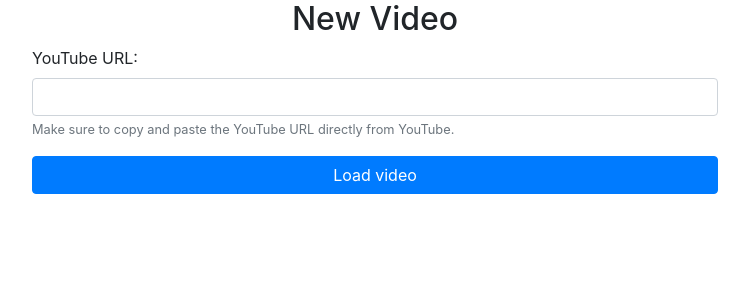
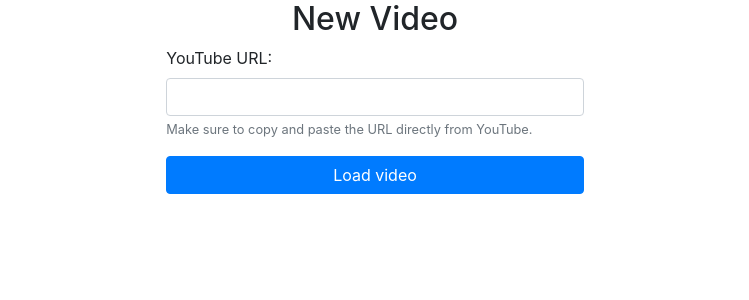
Before and after one commit to lmac-1/cs50w-finalproject, a Django app: page /newvideo in a window 1280 px wide. Shown: the part 56-356 px from the top of the page, without its empty margins (265-1014 px from the left). Run offline with Django 3.2, Linux system fonts and the light colour scheme; data that the repository does not hold is empty; some libraries are stand-ins or nearby versions.

Commit message:
Tweaking styling and adding error message

```diff
--- a/danceapp/static/danceapp/newvideo.js
+++ b/danceapp/static/danceapp/newvideo.js
@@ -2,7 +2,7 @@
 
 async function processYoutubeUrl(url) {
 
-    // SPLIT THE URL
+    // Extracts any potential YouTube IDs from the URL, creating an array
     let potentialIds = getPotentialIds(url);
 
     if (potentialIds != null) {
@@ -10,15 +10,15 @@
         // Here we process the potential Ids to try to get an object with the video information
         let videoData = await getValidVideoObject(potentialIds);
 
+        // If a video object is craeted, update the form with relevant details
         if (videoData != null) {
-            // update the page
-            console.log(videoData)
             updatePage(videoData);
         }
         else {
             invalidId('The URL did not contain a valid ID');
         }
     }
+    // We didn't find any possible YouTube IDs in the URL
     else {
         invalidId('The URL does not contain a parameter with 11 characters that could potentially be an ID');
     }
@@ -89,10 +89,17 @@
 
 // this will hold our error handling for invalid ids / no response
 function invalidId(errorMessage) {
+    // Show error message
+    document.getElementById('error_container').classList.remove('d-none');
+    // Print console error for debugging uses
     console.error(errorMessage);
 }
 
 function updatePage(videoData) {
+    // Hides error message
+    let errorContainer = document.getElementById('error_container');
+    errorContainer.classList.add('d-none');
+
     document.getElementById('videoTitle').value = videoData.title;
     document.getElementById('videoDescription').value = videoData.description;
     document.getElementById('videoThumbnailUrl').value = videoData.thumbnailUrl;
@@ -102,10 +109,16 @@
 
 document.addEventListener('DOMContentLoaded', function() {
 
-    // clear form
+    // Clear form on page load
+    document.getElementById('videoInputLink').value = "";
+    // TODO - clear other fields
+
 
     // When user submits the 'New Video' button
     document.getElementById('newVideo').onclick = () => {
+
+        // Rehides form
+        document.getElementById('newVideoForm').style.display = 'none';
 
         // Gets YouTube URL from the form input
         const youtubeUrl = document.getElementById('videoInputLink').value;
--- a/danceapp/templates/danceapp/newvideo.html
+++ b/danceapp/templates/danceapp/newvideo.html
@@ -6,19 +6,22 @@
 {% block body %}
 
     <h2 class="text-center title">New Video</h2>
+
     <div class="row justify-content-center">
-        <div class="form-group col-md-10 col-lg-8">
+        <div class="form-group col-sm-10 col-md-8 col-lg-5">
             <label for="videoInputLink">YouTube URL:</label>
             <input class="form-control" type="text" id="videoInputLink">
             <small id="passwordHelpBlock" class="form-text text-muted">
-                Make sure to copy and paste the YouTube URL directly from YouTube.
+                Make sure to copy and paste the URL directly from YouTube.
             </small>
             <div class="text-center">
                 <button class="btn btn-primary mt-3 btn-block" id="newVideo">Load video</button>
             </div>
         </div>
+    </div>
 
-        <div class="form-group col-md-10 col-lg-8" id="newVideoForm" style="display: none;">
+    <div class="row justify-content-center">
+        <div class="form-group col-sm-10 col-md-8 col-lg-5" id="newVideoForm" style="display: none;">
             <form action="{% url 'new_video' %}" method="POST">
                 {% csrf_token %}
 
@@ -29,9 +32,15 @@
                     </div>
                 {% endfor %}
 
-
                 <button type="submit" class="btn btn-primary">Add video</button>
             </form>
+        </div>
+    </div>
+
+    <div class="row justify-content-center d-none mx-2 mx-sm-0" id="error_container">
+        <div class="alert alert-danger mt-4 pt-4 pb-3 col-sm-10 col-md-8 col-lg-5">
+            <h5 class="alert-heading">Oops!</h5>
+            <p id="error_message">The link you provided did not contain a valid YouTube ID. Please make sure that you are copying the link directly from YouTube and try again.</p>
         </div>
 
     </div>
```
